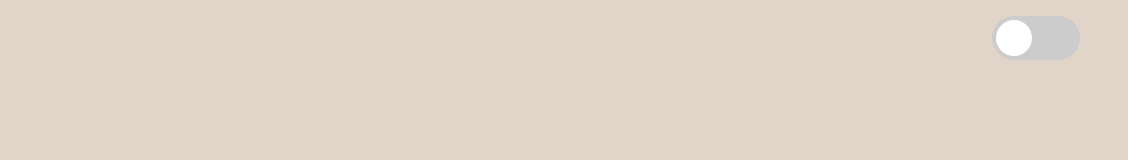
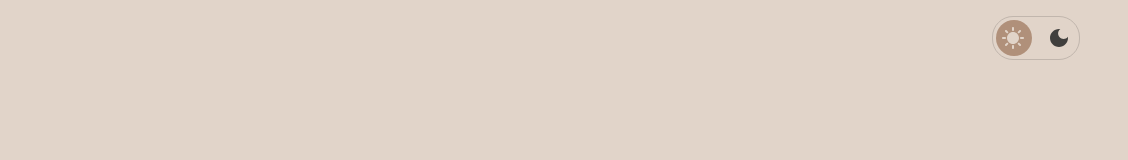
Before and after one commit to andrewfroze/rsschool-landing-page, a website built with Vite: page index.html in a window 1280 px wide. Shown: the full height of the page, 152-1280 px from the left. Built offline with nearby package versions, Linux system fonts and the light colour scheme.

Commit message:
style: update theme toggle style

```diff
--- a/src/scripts/main.js
+++ b/src/scripts/main.js
@@ -1,6 +1,8 @@
 import "../styles/main.scss";
 import logoLight from "../images/logo-light.svg";
 import logoDark from "../images/logo-dark.svg";
+import sun from "../images/Sun.svg";
+import moon from "../images/Moon.svg";
 import { darkTheme, lightTheme } from "./themes";
 
 let activeTheme;
@@ -33,6 +35,7 @@ function applyThemeSettings(theme) {
 
   document.documentElement.style.setProperty("--theme-border-primary", theme.border.primary);
   document.documentElement.style.setProperty("--theme-border-inverse", theme.border.inverse);
+  document.documentElement.style.setProperty("--theme-toggle-hover", theme.toggle.hover);
 }
 
 loadActiveTheme();
@@ -89,6 +92,28 @@ function createThemeToggle() {
 
   themeToggleLabel.append(themeToggleInput, themeSlider);
 
+  const toggleIconsContainer = document.createElement("div");
+  toggleIconsContainer.className = "header__container__menu__theme-toggle__toggle-icons";
+  themeToggleLabel.append(toggleIconsContainer);
+
+  const sunContainer = document.createElement("div");
+  sunContainer.className = "header__container__menu__theme-toggle__toggle-icons__sun-container";
+
+  const sunIcon = document.createElement("img");
+  sunIcon.className = "header__container__menu__theme-toggle__toggle-icons__container__sun";
+  sunIcon.src = sun;
+  sunContainer.append(sunIcon);
+
+  const moonContainer = document.createElement("div");
+  moonContainer.className = "header__container__menu__theme-toggle__toggle-icons__moon-container";
+
+  const moonIcon = document.createElement("img");
+  moonIcon.className = "header__container__menu__theme-toggle__toggle-icons__moon";
+  moonIcon.src = moon;
+  moonContainer.append(moonIcon);
+
+  toggleIconsContainer.append(sunContainer, moonContainer);
+
   themeToggleInput.addEventListener("input", () => {
     activeTheme = themeToggleInput.checked ? "dark" : "light";
     applyActiveTheme();
--- a/src/scripts/themes.js
+++ b/src/scripts/themes.js
@@ -12,6 +12,9 @@ const lightTheme = {
   border: {
     primary: "#c1b6ad",
     inverse: "#665f55"
+  },
+  toggle: {
+    hover: "#665f55"
   }
 };
 
@@ -29,6 +32,9 @@ const darkTheme = {
   border: {
     primary: "#665f55",
     inverse: "#c1b6ad"
+  },
+  toggle: {
+    hover: "#665f55"
   }
 };
 
--- a/src/styles/main.scss
+++ b/src/styles/main.scss
@@ -1,5 +1,6 @@
 * {
   box-sizing: border-box;
+  transition: all 0.3s ease-in-out;
 }
 
 body {
@@ -41,9 +42,13 @@ body {
 
       &__theme-toggle {
         position: relative;
-        display: inline-block;
+        display: flex;
         width: 88px;
         height: 44px;
+        border: 1px solid var(--theme-border-primary);
+        border-radius: 21px;
+        align-items: center;
+        cursor: pointer;
 
         &__input {
           opacity: 0;
@@ -59,7 +64,6 @@ body {
           left: 0;
           right: 0;
           bottom: 0;
-          background-color: #ccc;
           -webkit-transition: .4s;
           transition: .4s;
 
@@ -68,17 +72,13 @@ body {
             content: "";
             height: 36px;
             width: 36px;
-            left: 4px;
-            bottom: 4px;
+            left: 3px;
+            bottom: 3px;
             border-radius: 50%;
-            background-color: white;
+            background-color: var(--theme-text-accent);
             -webkit-transition: .4s;
             transition: .4s;
           }
-        }
-
-        &__input:checked + &__slider {
-          box-shadow: 0 0 1px #2196F3;
         }
 
         &__input:checked + &__slider:before {
@@ -86,7 +86,49 @@ body {
           -ms-transform: translateX(44px);
           transform: translateX(44px);
         }
+
+        &__toggle-icons {
+          width: 100%;
+          position: absolute;
+          display: flex;
+          z-index: 2;
+          justify-content: center;
+          gap: 10px;
+
+          &__moon-container,
+          &__sun-container {
+            display: flex;
+            align-items: center;
+            justify-content: center;
+            width: 36px;
+            height: 36px;
+            border-radius: 50%;
+
+            &__sun,
+            &__moon {
+              width: 22px;
+              height: 22px;
+
+            }
+          }
+        }
       }
     }
   }
 }
+
+@media (hover: hover) {
+  .header__container__menu__theme-toggle:hover
+    .header__container__menu__theme-toggle__input:checked
+    ~ .header__container__menu__theme-toggle__toggle-icons
+    .header__container__menu__theme-toggle__toggle-icons__sun-container {
+      background-color: var(--theme-toggle-hover);
+  }
+
+  .header__container__menu__theme-toggle:hover
+    .header__container__menu__theme-toggle__input:not(:checked)
+    ~ .header__container__menu__theme-toggle__toggle-icons
+    .header__container__menu__theme-toggle__toggle-icons__moon-container {
+      background-color: var(--theme-toggle-hover);
+  }
+}
```
Also changed, not shown: src/images/Moon.svg (added), src/images/Sun.svg (added).
